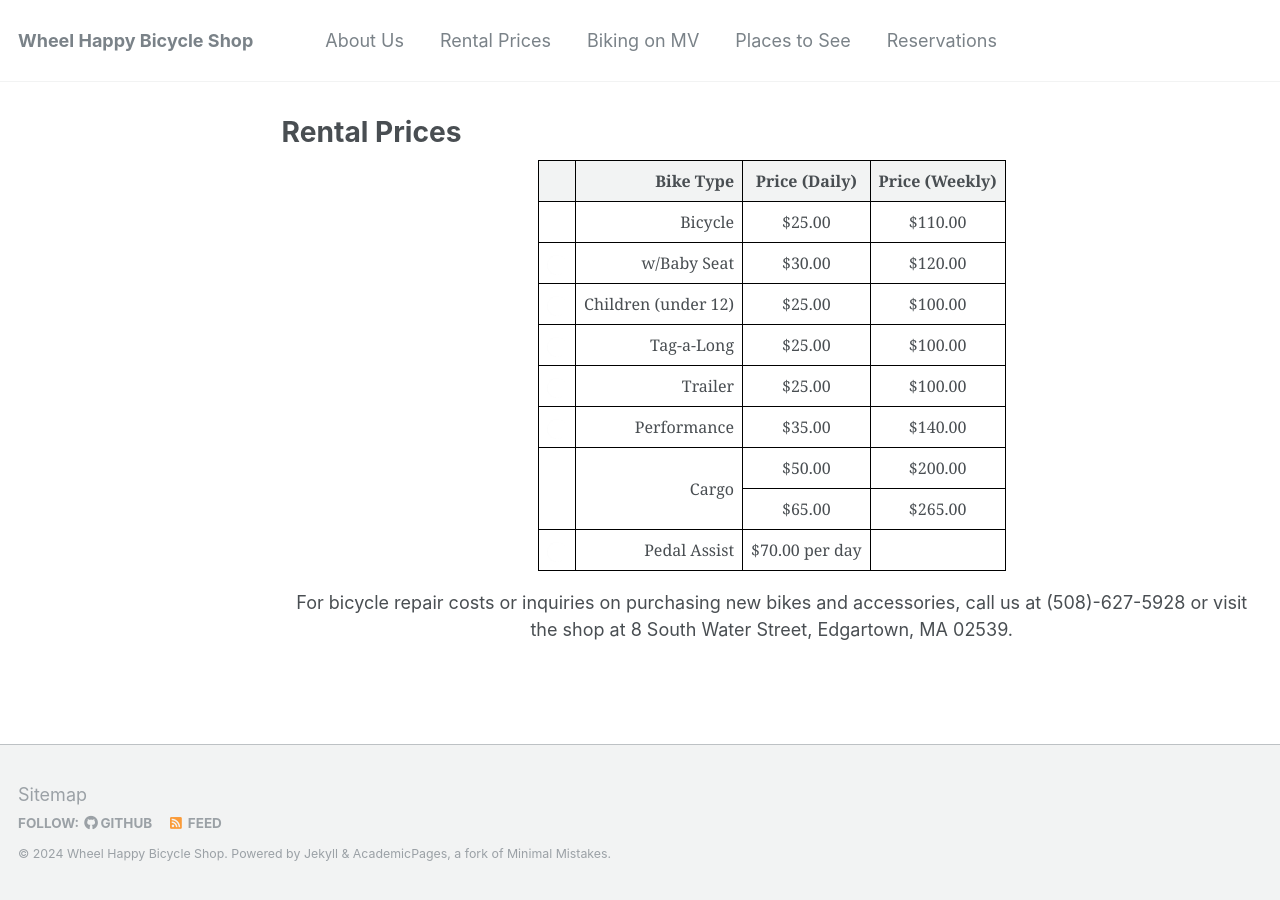
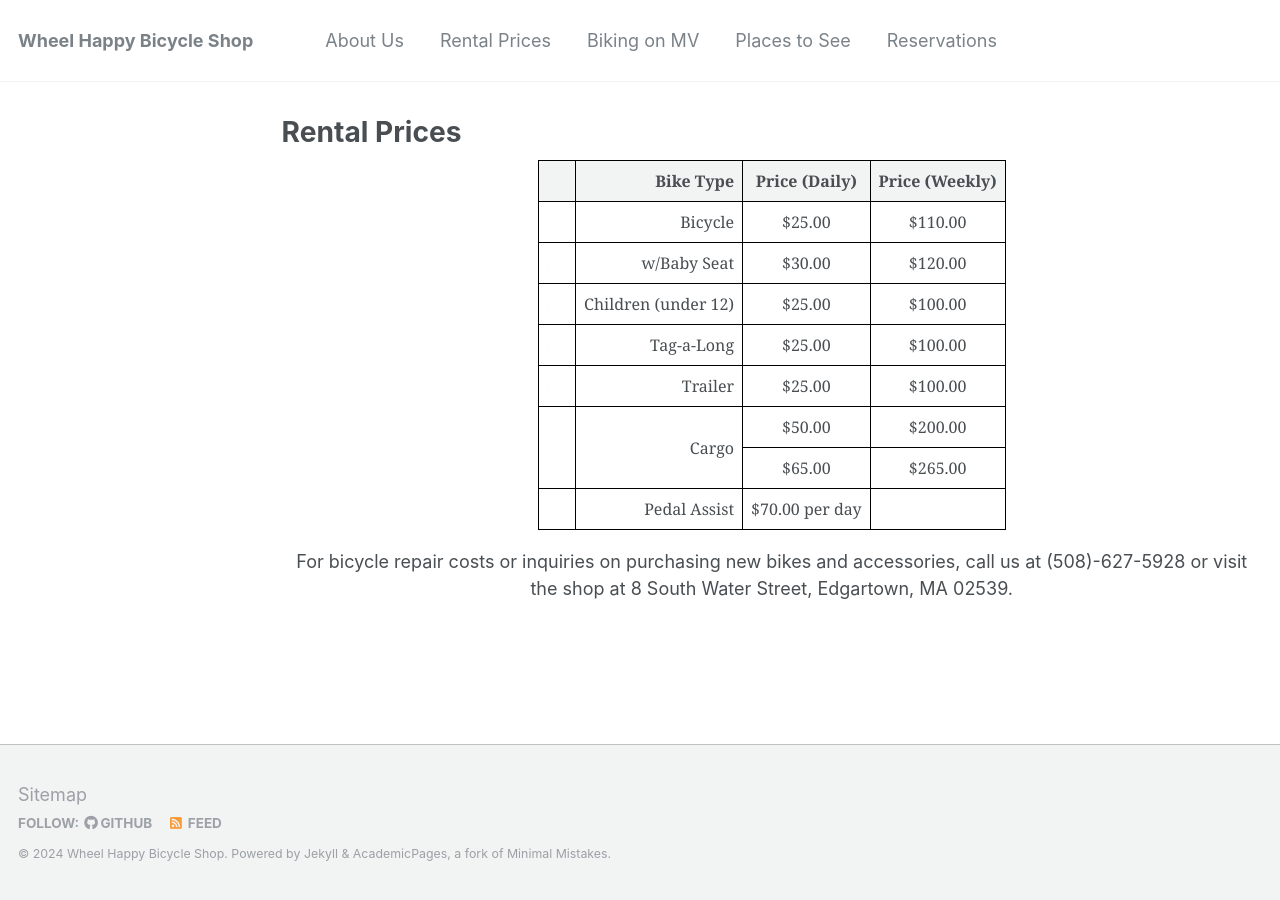
Before and after one commit to wheelhappybicycles/wheelhappybicycles.github.io, a Jekyll site: the page built from _pages/rental_prices.md, in a window 1280 px wide. Built offline with Jekyll 4.4.1, drawn with Linux system fonts in a browser that asks for light colours.

Commit message:
Update rental_prices.md

```diff
--- a/_pages/rental_prices.md
+++ b/_pages/rental_prices.md
@@ -71,12 +71,6 @@ author_profile: false
       <td class="price-column">&dollar;100.00</td>
     </tr>
     <tr>
-      <td class="image-column"><img src="../images/place_holder_white.png" alt=""></td>
-      <td class="type-column">Performance</td>
-      <td class="price-column">&dollar;35.00</td>
-      <td class="price-column">&dollar;140.00</td>
-    </tr>
-    <tr>
       <td rowspan="2" class="image-column"></td>
       <td rowspan="2" class="type-column">Cargo</td>
       <td class="price-column">&dollar;50.00</td>
```
